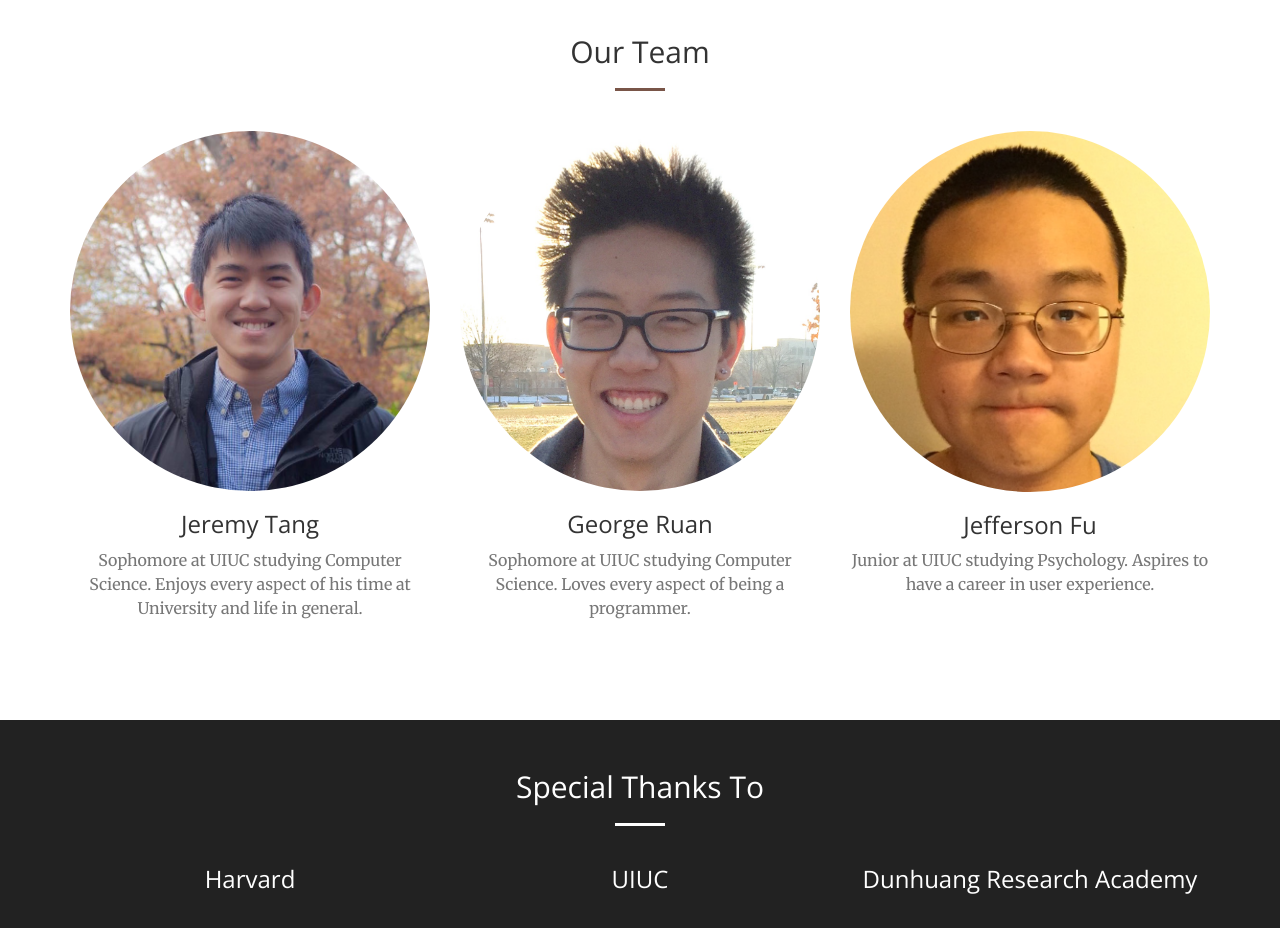
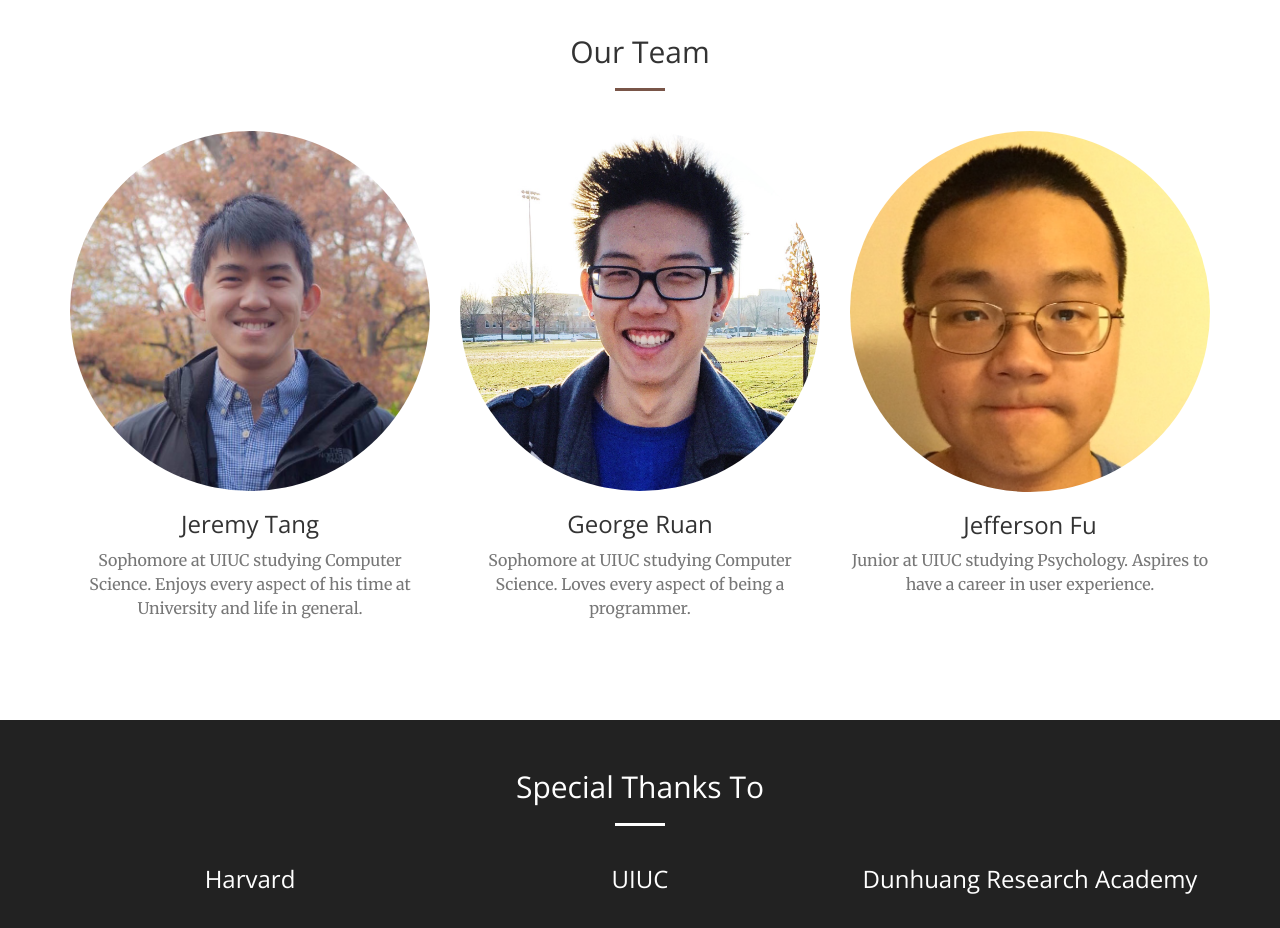
Before and after one commit to gruan/MogaoCaves, a website: page app/index.html in a window 1280 px wide. Shown: the part 1760-2688 px from the top of the page. Drawn offline with nearby package versions, Linux system fonts and the light colour scheme.

Commit message:
Update picture

```diff
--- a/app/index.html
+++ b/app/index.html
@@ -216,7 +216,7 @@ Our intention is to tell those exact stories as they were meant to be told. To t
                 </div>
                 <div class="col-lg-4 col-md-6 text-center">
                     <div class="service-box">
-                        <img src="img/team/george.jpg" class="img-responsive img-circle wow bounceIn text-primary" alt="">
+                        <img src="img/team/george.jpeg" class="img-responsive img-circle wow bounceIn text-primary" alt="">
                         <h3>George Ruan</h3>
                         <p class="text-muted">Sophomore at UIUC studying Computer Science. Loves every aspect of being a programmer. </p>
                     </div>
```
Also changed, not shown: app/img/team/george.jpeg (added), app/img/team/george_try2.jpg (renamed from app/img/team/george.jpg).
